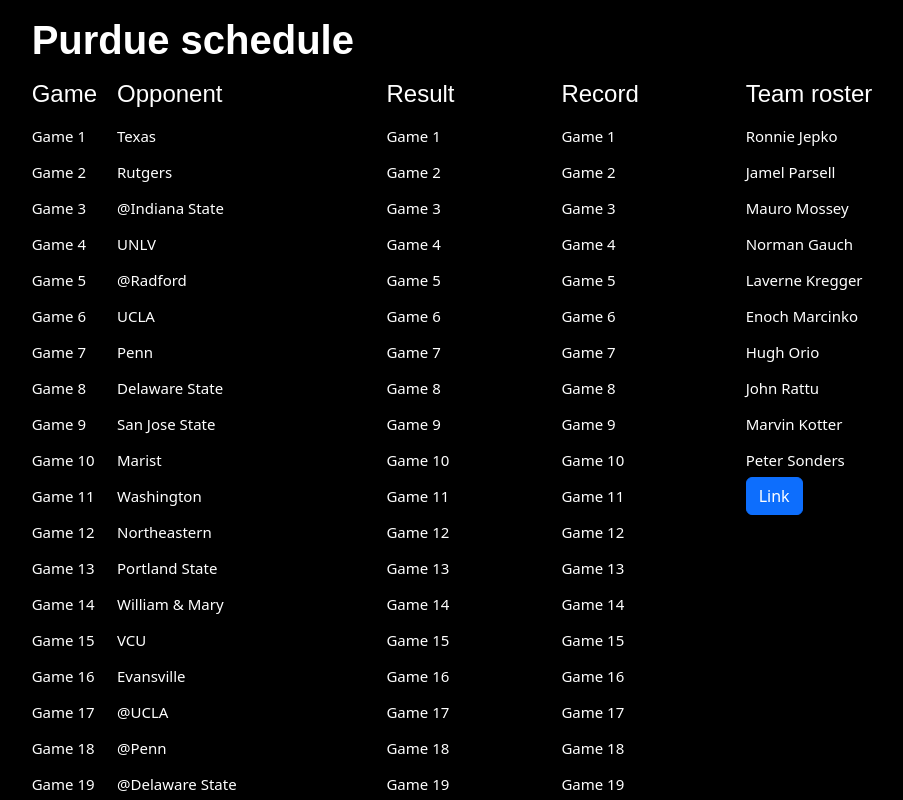
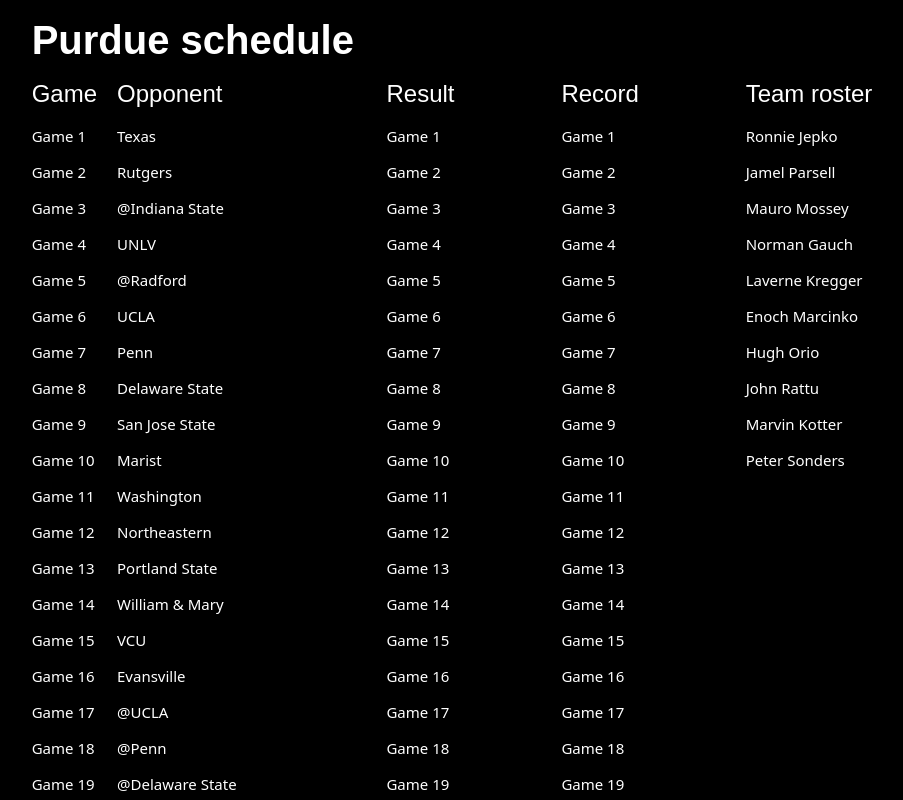
Before and after one commit to starksy14/basketballapp, a React (Create React App) app: page /Purdue in a window 1280 px wide. Shown: the top 800 px of the page, without its empty margins (188-1091 px from the left). Built offline with nearby package versions, Linux system fonts and the light colour scheme.

Commit message:
modified:   src/pages/Purdue.js

```diff
--- a/src/pages/Purdue.js
+++ b/src/pages/Purdue.js
@@ -1,6 +1,3 @@
-import { Outlet } from "react-router-dom";
-import Button from 'react-bootstrap/Button';
-
 const purdueSchedule = () => {
   const schedulePurdue = [
     {
@@ -581,8 +578,6 @@ const purdueSchedule = () => {
               <h2>{purduename8}</h2>
               <h2>{purduename9}</h2>
               <h2>{purduename10}</h2>
-              <Button href="/GameOneTable">Link</Button>
-      <Outlet />
           </div>
         </div>
       </div>
```
